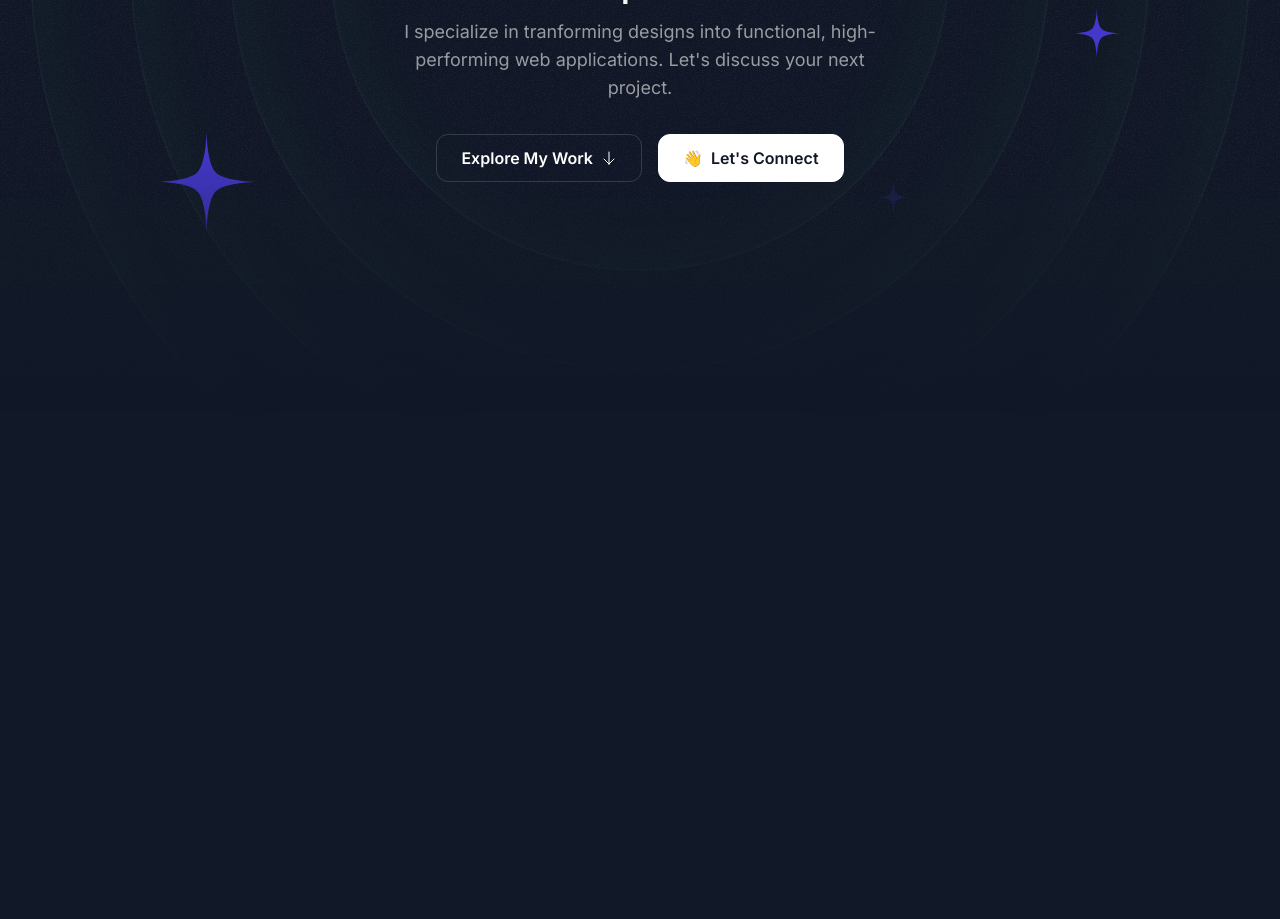
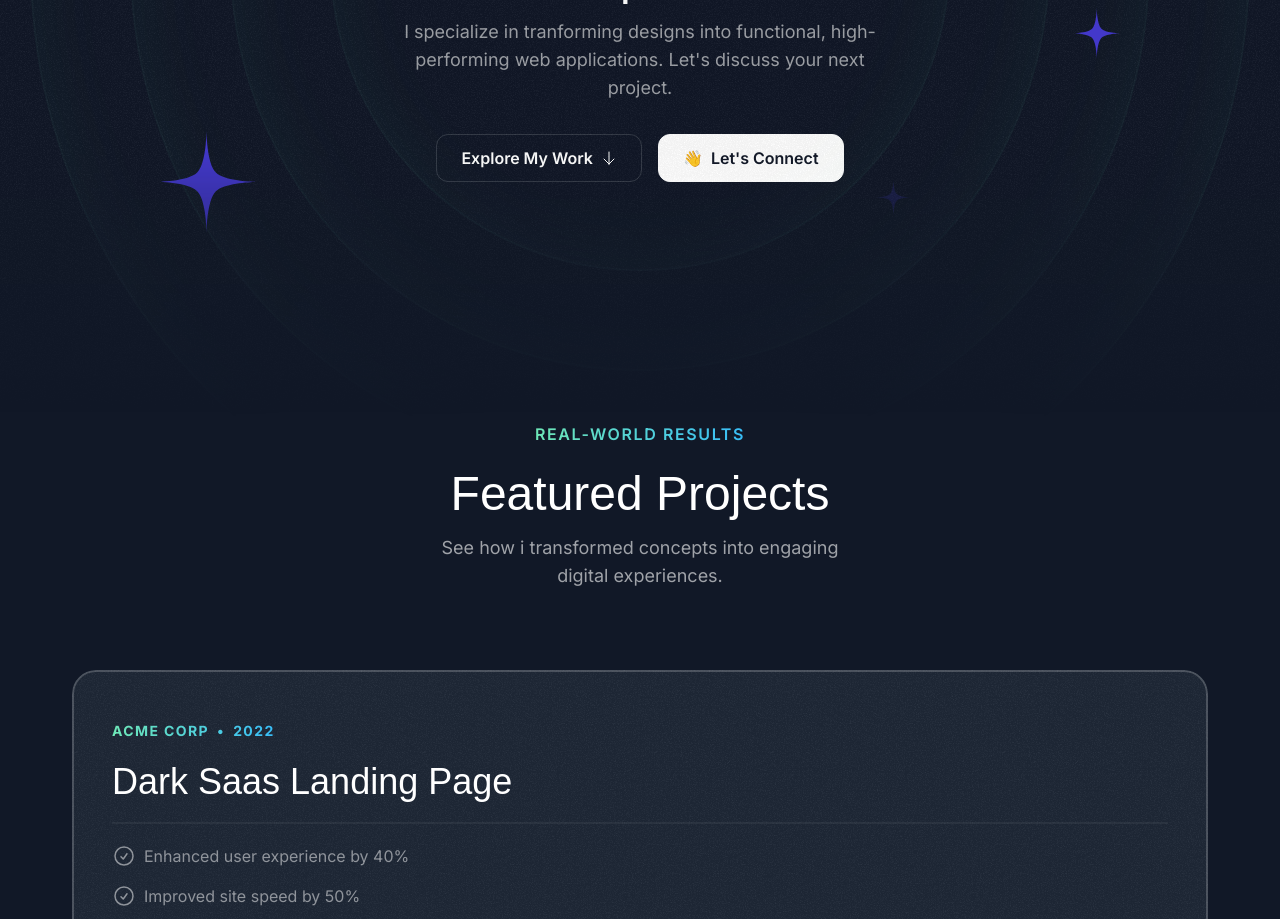
Before and after one commit to EmesEmes/portfolio-next, a Next.js app: page / in a window 1280 px wide. Shown: the part 500-1419 px from the top of the page. Before the commit the page ends 1071 px from the top, so only its background shows below. Built offline with nearby package versions, Linux system fonts and the light colour scheme; a web font is replaced by a local one.

Commit message:
Project section made

```diff
--- a/src/app/page.tsx
+++ b/src/app/page.tsx
@@ -1,11 +1,13 @@
 import { Header } from "@/sections/Header";
 import { HeroSection } from "@/sections/Hero";
+import { ProjectsSection } from "@/sections/Projects";
 
 export default function Home() {
   return (
     <div>
       <Header />
       <HeroSection />
+      <ProjectsSection />
     </div>
   );
 }
--- a/src/sections/Hero.tsx
+++ b/src/sections/Hero.tsx
@@ -1,3 +1,5 @@
+"use client"
+
 import memojiImage from "@/assets/images/memoji-computer.png";
 import Image from "next/image";
 import ArrowDown from "@/assets/icons/arrow-down.svg";
@@ -9,9 +11,9 @@ import SparkleIcon from "@/assets/icons/sparkle.svg";
 export const HeroSection = () => {
   return (
     <div className="py-32 md:py-48 lg:py-60 relative z-0 overflow-x-clip">
-      <div className="absolute inset-0 [mask-image:linear-gradient(to_bottom,transparent,black_10%,black_70%,transparent)]">
+      <div className="absolute inset-0 [mask-image:linear-gradient(to_bottom,transparent,black_10%,black_70%,transparent)] pointer-events-none">
         <div
-          className="absolute inset-0 -z-30 opacity-5"
+          className="absolute inset-0  opacity-5"
           style={{ backgroundImage: `url(${grainImage.src})` }}
         ></div>
         <div className="size-[620px] hero-ring"></div>
@@ -57,7 +59,7 @@ export const HeroSection = () => {
             className="size-[100px]"
           />
           <div className="bg-gray-950 border border-gray-800 px-4 py-1.5 inline-flex items-center gap-4 rounded-lg">
-            <div className="bg-green-500 size-2.5 rounded-full" />
+            <div className="bg-green-500 size-2.5 rounded-full animate-pulse" />
             <div className="text-sm font-semibold">
               Available for new projects
             </div>
@@ -73,11 +75,11 @@ export const HeroSection = () => {
           </p>
         </div>
         <div className="flex flex-col md:flex-row justify-center items-center mt-8 gap-4">
-          <button className="z-10 inline-flex items-center gap-2 border border-white/15 px-6 h-12 rounded-xl">
+          <button className="inline-flex items-center gap-2 border border-white/15 px-6 h-12 rounded-xl">
             <span className="font-semibold">Explore My Work</span>
             <ArrowDown className="size-4" />
           </button>
-          <button className="z-10 inline-flex items-center gap-2 border border-white bg-white text-gray-900 h-12 px-6 rounded-xl cursor-pointer">
+          <button className="inline-flex items-center gap-2 border border-white bg-white text-gray-900 h-12 px-6 rounded-xl">
             <span>👋</span>
             <span className="font-semibold">Let's Connect</span>
           </button>
--- a/src/sections/Projects.tsx
+++ b/src/sections/Projects.tsx
@@ -1,6 +1,12 @@
+"use client";
+
 import darkSaasLandingPage from "@/assets/images/dark-saas-landing-page.png";
 import lightSaasLandingPage from "@/assets/images/light-saas-landing-page.png";
 import aiStartupLandingPage from "@/assets/images/ai-startup-landing-page.png";
+import Image from "next/image";
+import CheckCircleIcon from "@/assets/icons/check-circle.svg";
+import ArrowUpRight from "@/assets/icons/arrow-up-right.svg";
+import grainImage from "@/assets/images/grain.jpg";
 
 const portfolioProjects = [
   {
@@ -42,5 +48,60 @@ const portfolioProjects = [
 ];
 
 export const ProjectsSection = () => {
-  return <div>Projects Section</div>;
+  return (
+    <section className="pb-16">
+      <div className="container">
+        <div className="flex justify-center">
+          <p className="uppercase font-semibold tracking-widest bg-gradient-to-r from-emerald-300 to-sky-400 bg-clip-text text-transparent">
+            Real-world Results
+          </p>
+        </div>
+        <h2 className="font-serif text-3xl text-center mt-6 md:text-5xl ">
+          Featured Projects
+        </h2>
+        <p className="text-center text-white/60 mt-4 md:text-lg max-w-md mx-auto">
+          See how i transformed concepts into engaging digital experiences.
+        </p>
+        <div className="flex flex-col mt-10 gap-20 md:mt-20">
+          {portfolioProjects.map((project) => (
+            <div
+              key={project.title}
+              className="bg-gray-800 rounded-3xl relative z-0 overflow-hidden after:z-10 after:content-[''] after:absolute after:inset-0 after:outline after:outline-2 after:-outline-offset-2 after:rounded-3xl after:outline-white/20 px-8 pt-8 md:pt-12 md:px-10 after:pointer-events-none"
+            >
+              <div className="absolute inset-0 -z-10 opacity-5" style={{backgroundImage: `url(${grainImage.src})`}}/>
+              <div className="bg-gradient-to-r from-emerald-300 to-sky-400 inline-flex gap-2 font-bold uppercase tracking-widest text-sm text-transparent bg-clip-text">
+                <span>{project.company}</span>
+                <span>&bull;</span>
+                <span>{project.year}</span>
+              </div>
+              <h3 className="font-serif text-2xl mt-2 md:mt-5 md:text-4xl">{project.title}</h3>
+              <hr className="border-t-2 border-white/5 mt-4 md:mt-5"/>
+              <ul className="flex flex-col mt-4 md:mt-5 gap-4">
+                {project.results.map((result) => (
+                  <li
+                    key={result.title}
+                    className="flex gap-2 text-sm md:text-base text-white/50"
+                  >
+                    <CheckCircleIcon className="size-5 md:size-6" />
+                    <span>{result.title}</span>
+                  </li>
+                ))}
+              </ul>
+              <a href={project.link}>
+                <button className="bg-white text-gray-950 h-12 w-full md:w-auto px-6 rounded-xl font-semibold inline-flex items-center justify-center gap-2 mt-8">
+                  <span>View Code</span>
+                  <ArrowUpRight className="size-4 ml-2" />
+                </button>
+              </a>
+              <Image
+                src={project.image}
+                alt={project.title}
+                className="mt-8 -mb-4 md:-mb-0"
+              />
+            </div>
+          ))}
+        </div>
+      </div>
+    </section>
+  );
 };
```
